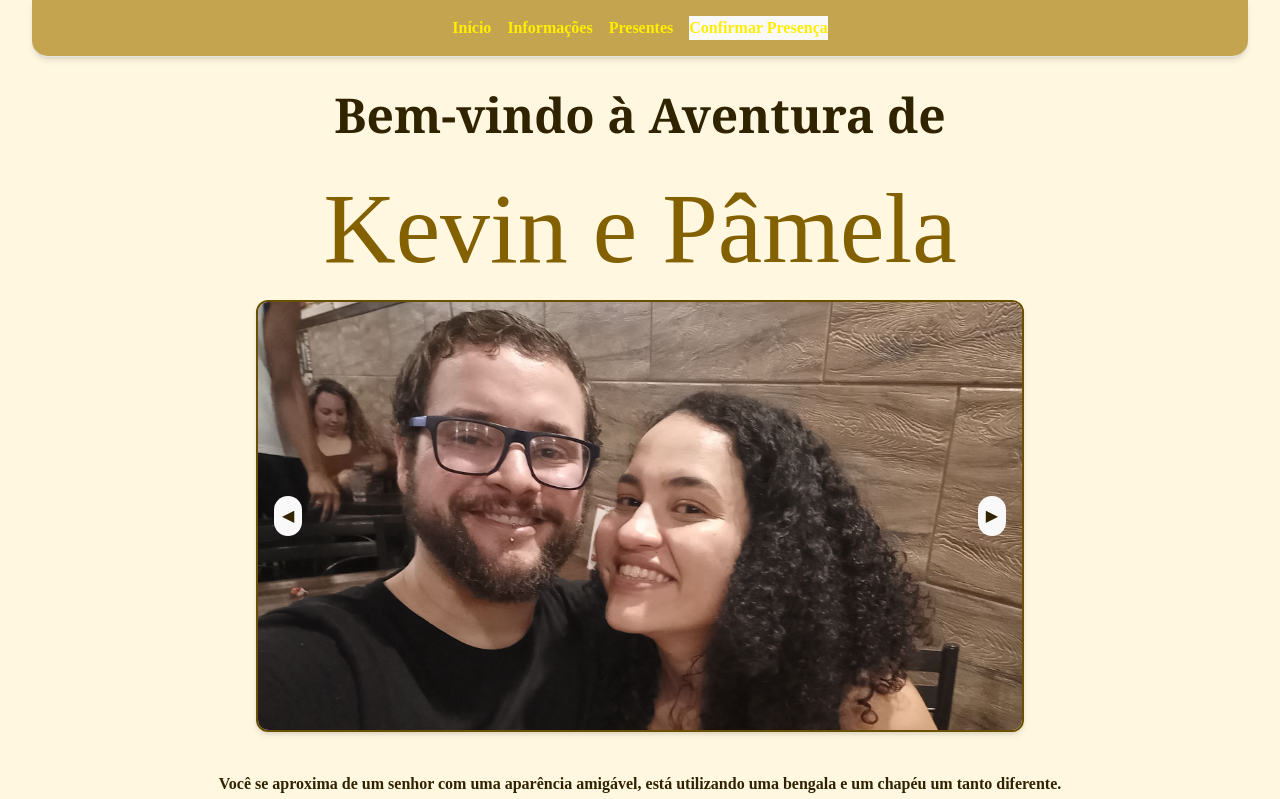
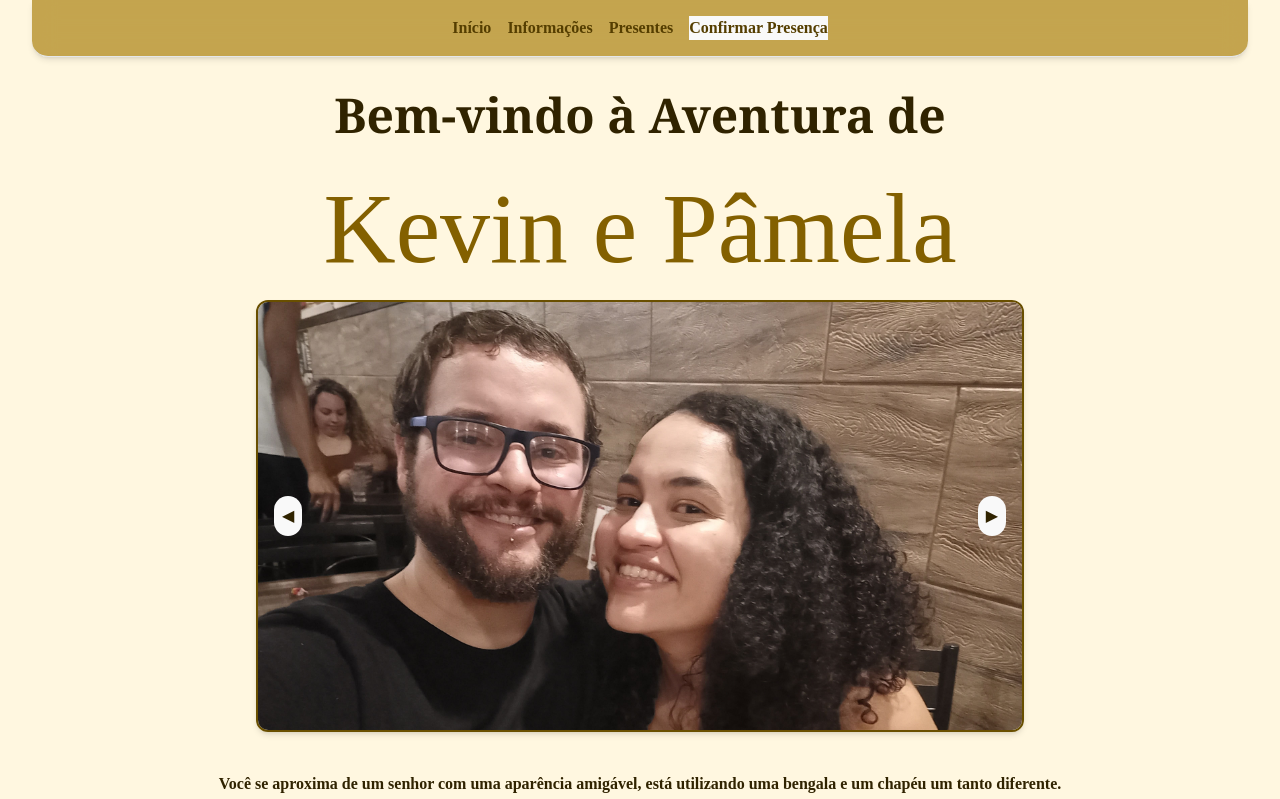
Before and after one commit to kevinsg1997/weddingwebsite, a React (Vite) app: page / in a window 1280 px wide. Shown: the top 799 px of the page. Built offline with nearby package versions, Linux system fonts and the light colour scheme; a web font is replaced by a local one.

Commit message:
fix - nav button text color

```diff
--- a/src/styles/Nav.css
+++ b/src/styles/Nav.css
@@ -23,24 +23,24 @@ ul {
 } */
 
 ul li a {
-  color: rgb(255, 238, 0);
+  color: rgb(85, 62, 0);
   text-decoration: none;
   font-weight: bold;
 }
 
 ul li a:hover {
-  color: rgb(85, 62, 0);
+  color: rgb(255, 238, 0);
   font-weight: bold;
 }
 
 ul li button {
-  color: rgb(255, 238, 0);
+  color: rgb(85, 62, 0);
   text-decoration: none;
   font-weight: bold;
 }
 
 ul li button:hover {
-  color: rgb(85, 62, 0);
+  color: rgb(255, 238, 0);
   font-weight: bold;
 }
 
```
